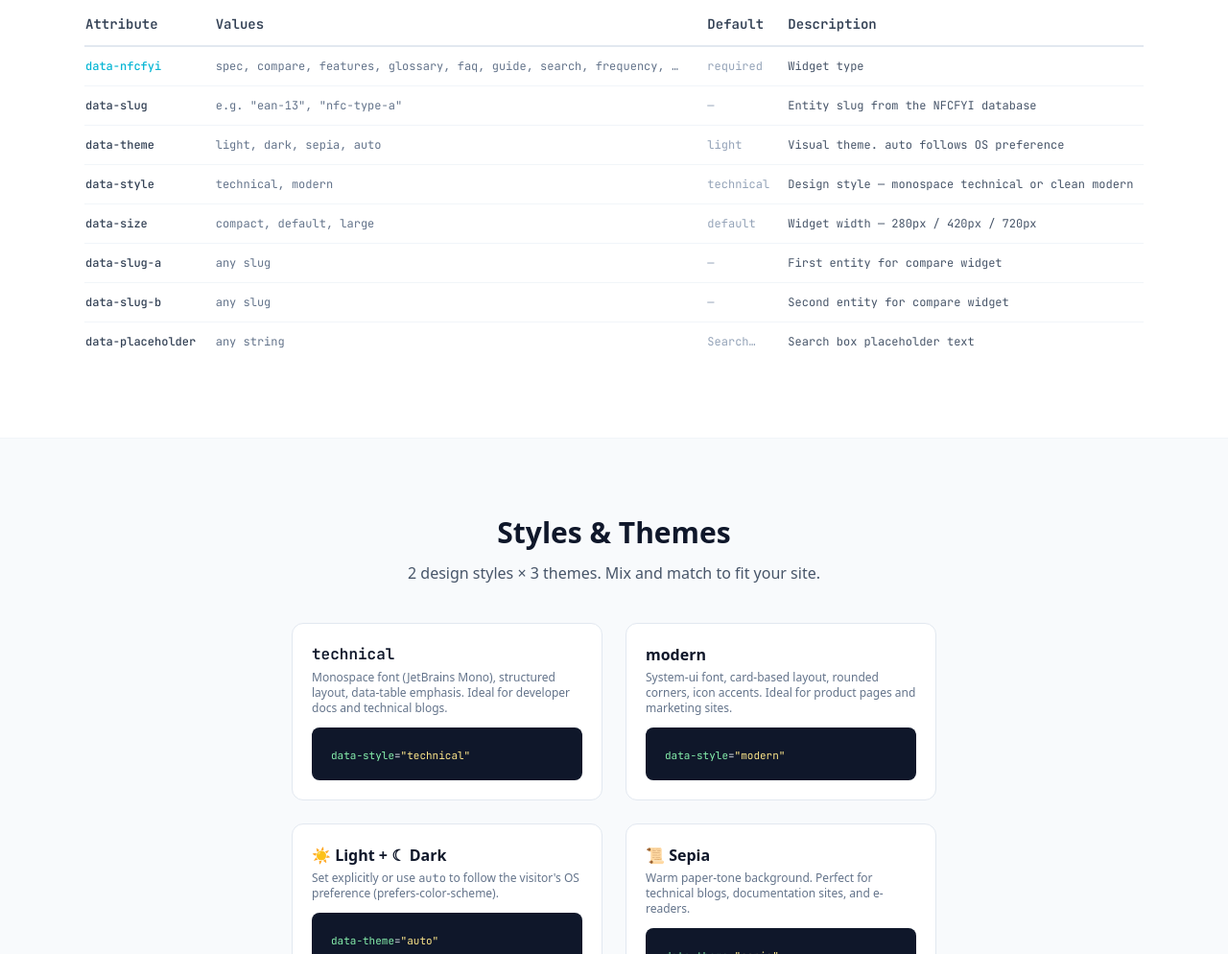
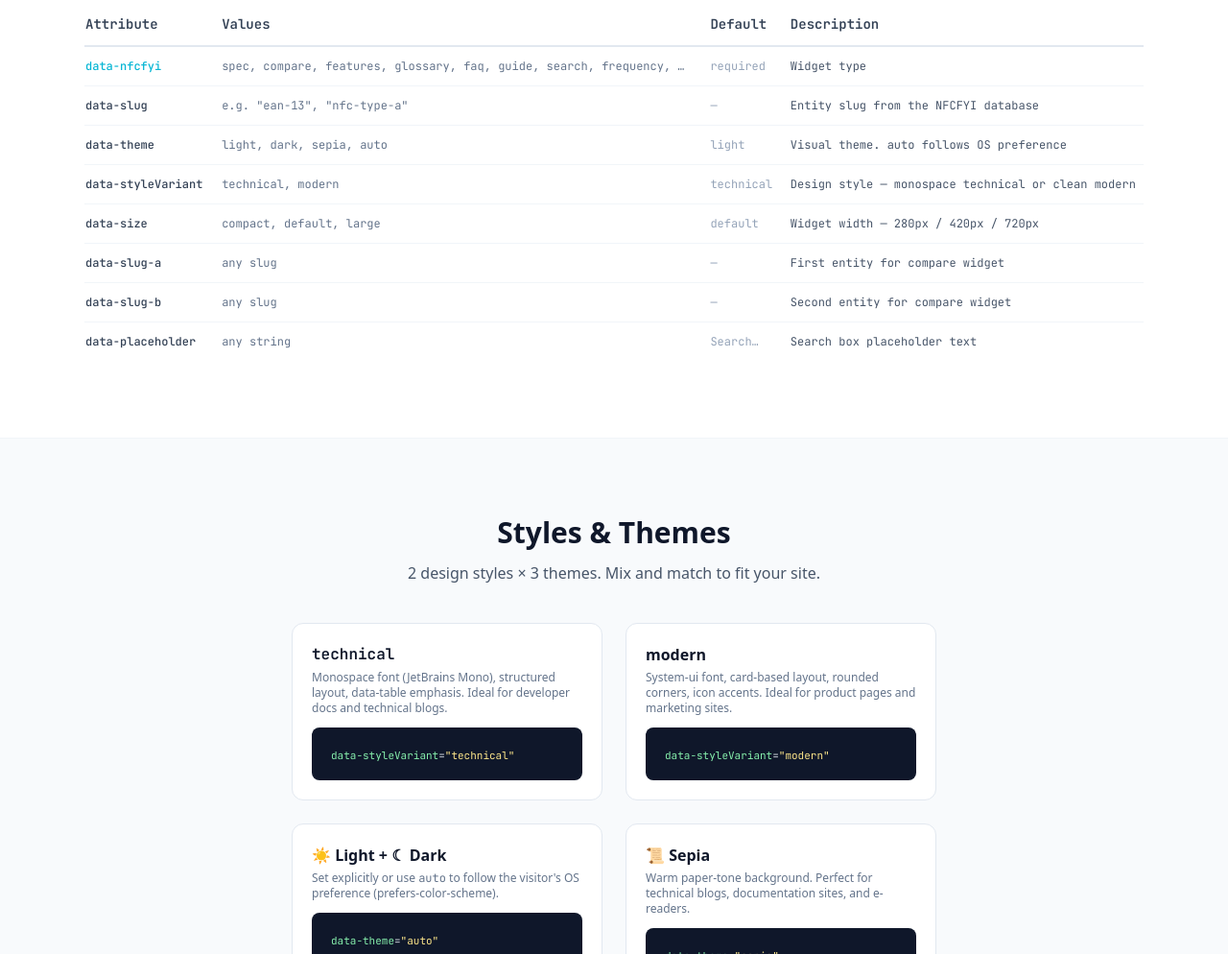
Before and after one commit to fyipedia/nfcfyi-embed, a website: page docs/index.html in a window 1280 px wide. Shown: the part 2285-3279 px from the top of the page at 96% size. Drawn offline with nearby package versions, Linux system fonts and the light colour scheme; a script that the page names is missing.

Commit message:
v1.1.0: Gold Standard v5.0 — data-styleVariant + docs

```diff
--- a/docs/index.html
+++ b/docs/index.html
@@ -645,7 +645,7 @@
             <tr class="hover:bg-slate-50 dark:hover:bg-slate-800"><td class="py-3 pr-4 font-medium" style="color:#06B6D4">data-nfcfyi</td><td class="py-3 pr-4 text-slate-500">spec, compare, features, glossary, faq, guide, search, frequency, …</td><td class="py-3 pr-4 text-slate-400">required</td><td class="py-3 text-slate-600 dark:text-slate-400">Widget type</td></tr>
             <tr class="hover:bg-slate-50 dark:hover:bg-slate-800"><td class="py-3 pr-4 font-medium text-slate-700 dark:text-slate-300">data-slug</td><td class="py-3 pr-4 text-slate-500">e.g. "ean-13", "nfc-type-a"</td><td class="py-3 pr-4 text-slate-400">—</td><td class="py-3 text-slate-600 dark:text-slate-400">Entity slug from the NFCFYI database</td></tr>
             <tr class="hover:bg-slate-50 dark:hover:bg-slate-800"><td class="py-3 pr-4 font-medium text-slate-700 dark:text-slate-300">data-theme</td><td class="py-3 pr-4 text-slate-500">light, dark, sepia, auto</td><td class="py-3 pr-4 text-slate-400">light</td><td class="py-3 text-slate-600 dark:text-slate-400">Visual theme. <code>auto</code> follows OS preference</td></tr>
-            <tr class="hover:bg-slate-50 dark:hover:bg-slate-800"><td class="py-3 pr-4 font-medium text-slate-700 dark:text-slate-300">data-style</td><td class="py-3 pr-4 text-slate-500">technical, modern</td><td class="py-3 pr-4 text-slate-400">technical</td><td class="py-3 text-slate-600 dark:text-slate-400">Design style — monospace technical or clean modern</td></tr>
+            <tr class="hover:bg-slate-50 dark:hover:bg-slate-800"><td class="py-3 pr-4 font-medium text-slate-700 dark:text-slate-300">data-styleVariant</td><td class="py-3 pr-4 text-slate-500">technical, modern</td><td class="py-3 pr-4 text-slate-400">technical</td><td class="py-3 text-slate-600 dark:text-slate-400">Design style — monospace technical or clean modern</td></tr>
             <tr class="hover:bg-slate-50 dark:hover:bg-slate-800"><td class="py-3 pr-4 font-medium text-slate-700 dark:text-slate-300">data-size</td><td class="py-3 pr-4 text-slate-500">compact, default, large</td><td class="py-3 pr-4 text-slate-400">default</td><td class="py-3 text-slate-600 dark:text-slate-400">Widget width — 280px / 420px / 720px</td></tr>
             <tr class="hover:bg-slate-50 dark:hover:bg-slate-800"><td class="py-3 pr-4 font-medium text-slate-700 dark:text-slate-300">data-slug-a</td><td class="py-3 pr-4 text-slate-500">any slug</td><td class="py-3 pr-4 text-slate-400">—</td><td class="py-3 text-slate-600 dark:text-slate-400">First entity for compare widget</td></tr>
             <tr class="hover:bg-slate-50 dark:hover:bg-slate-800"><td class="py-3 pr-4 font-medium text-slate-700 dark:text-slate-300">data-slug-b</td><td class="py-3 pr-4 text-slate-500">any slug</td><td class="py-3 pr-4 text-slate-400">—</td><td class="py-3 text-slate-600 dark:text-slate-400">Second entity for compare widget</td></tr>
@@ -667,12 +667,12 @@
         <div class="border border-slate-200 dark:border-slate-700 rounded-xl p-5 bg-white dark:bg-slate-900">
           <div class="font-bold text-slate-900 dark:text-white mb-1 font-mono">technical</div>
           <p class="text-xs text-slate-500 dark:text-slate-400 mb-3">Monospace font (JetBrains Mono), structured layout, data-table emphasis. Ideal for developer docs and technical blogs.</p>
-          <div class="code-block text-[11px]"><span class="hl-attr">data-style</span>=<span class="hl-val">"technical"</span></div>
+          <div class="code-block text-[11px]"><span class="hl-attr">data-styleVariant</span>=<span class="hl-val">"technical"</span></div>
         </div>
         <div class="border border-slate-200 dark:border-slate-700 rounded-xl p-5 bg-white dark:bg-slate-900">
           <div class="font-bold text-slate-900 dark:text-white mb-1">modern</div>
           <p class="text-xs text-slate-500 dark:text-slate-400 mb-3">System-ui font, card-based layout, rounded corners, icon accents. Ideal for product pages and marketing sites.</p>
-          <div class="code-block text-[11px]"><span class="hl-attr">data-style</span>=<span class="hl-val">"modern"</span></div>
+          <div class="code-block text-[11px]"><span class="hl-attr">data-styleVariant</span>=<span class="hl-val">"modern"</span></div>
         </div>
         <div class="border border-slate-200 dark:border-slate-700 rounded-xl p-5 bg-white dark:bg-slate-900">
           <div class="font-bold text-slate-900 dark:text-white mb-1">&#9728; Light + &#9790; Dark</div>
--- a/package.json
+++ b/package.json
@@ -1,6 +1,6 @@
 {
   "name": "nfcfyi-embed",
-  "version": "1.0.0",
+  "version": "1.1.0",
   "description": "Embed NFCFYI NFC tag widgets — chip specs, NDEF inspector, frequency, contactless protocols. Zero dependencies, Shadow DOM, 3 themes.",
   "main": "dist/embed.min.js",
   "module": "dist/embed.esm.js",
```
Also changed, not shown: README.md, dist/embed.esm.js, dist/embed.min.js.
